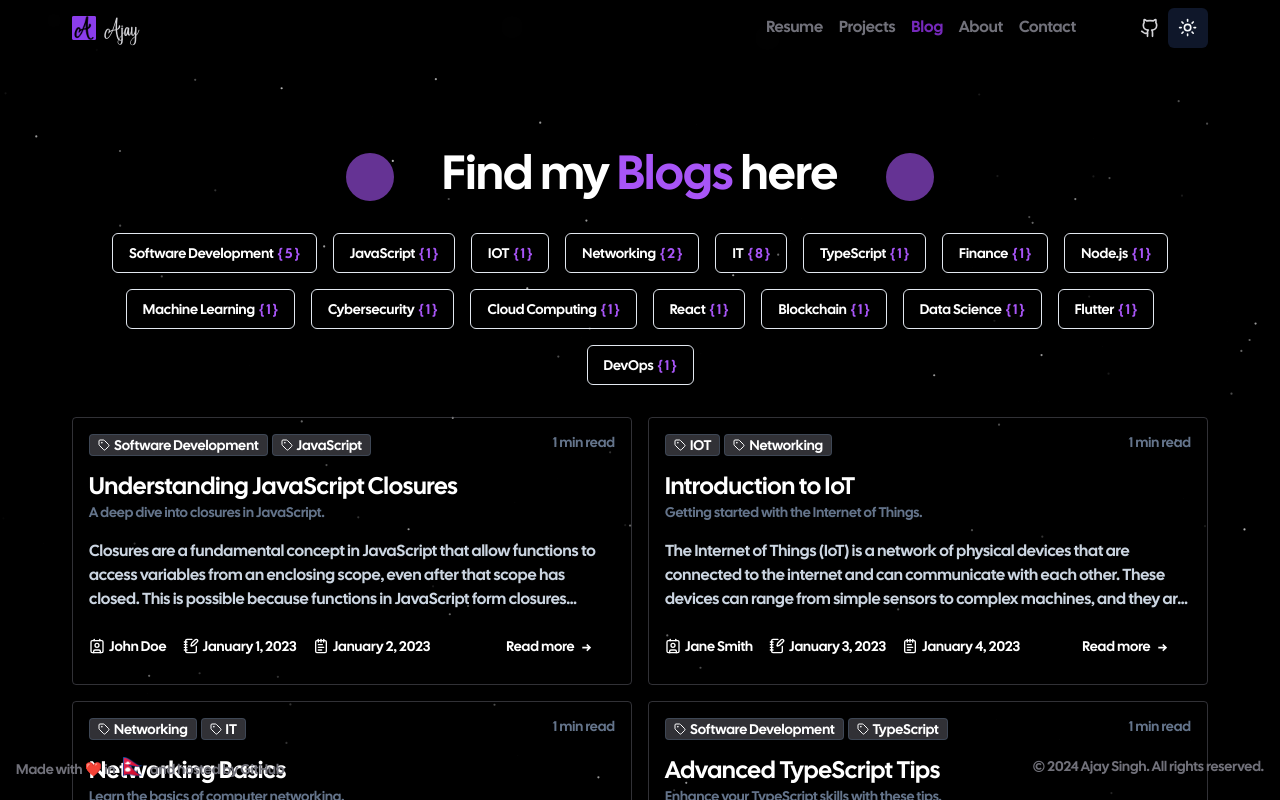
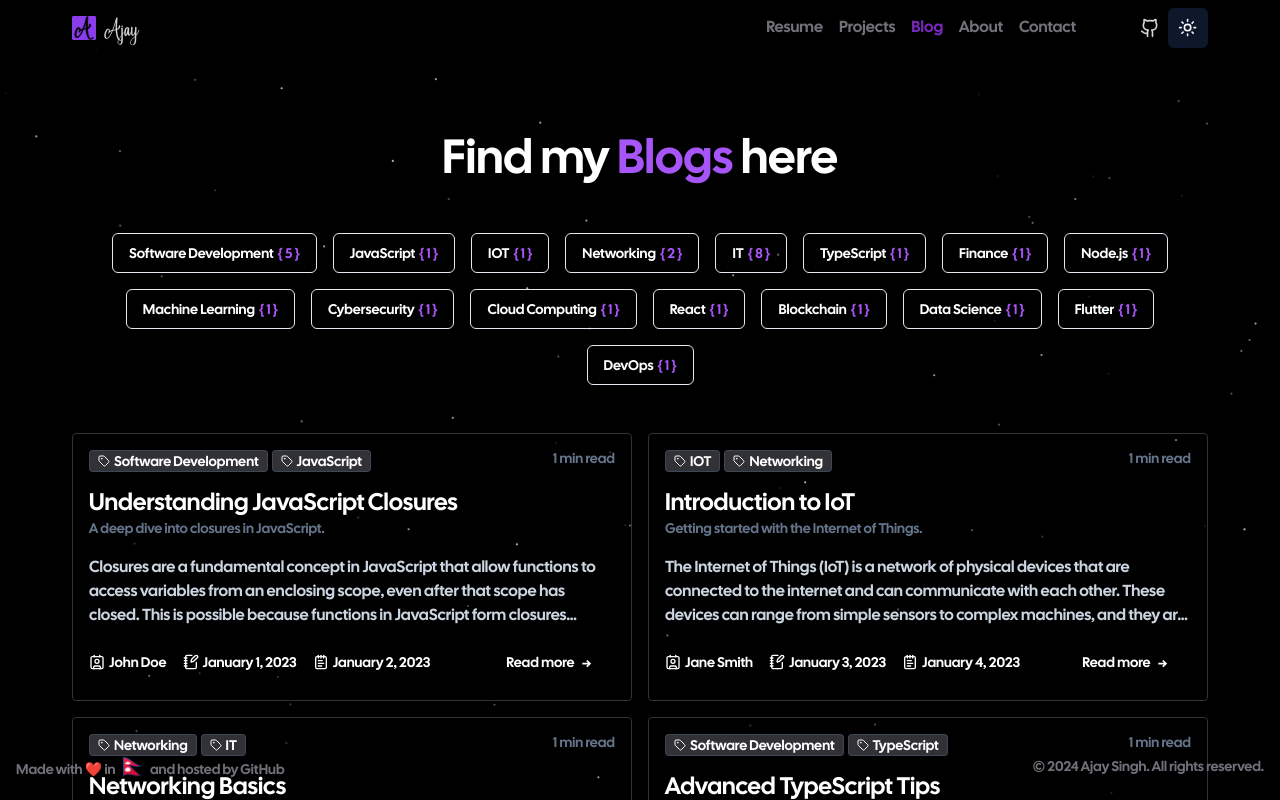
Before and after one commit to ajaysinghnp/portfolio-blog-theme, a Next.js app: page /blog in a window 1280 px wide. Shown: the top 800 px of the page. Built offline with nearby package versions, Linux system fonts and the light colour scheme; what tailwindcss-debug-screens would draw is missing.

Commit message:
gap of blog page adjusted

```diff
--- a/app/blog/page.tsx
+++ b/app/blog/page.tsx
@@ -5,10 +5,9 @@ import { Circle } from "@/components/circle"
 
 const BlogPage = () => {
   return (
-    <main className="mt-24 flex flex-1 flex-col gap-8 justify-center items-center">
+    <main className="mt-20 flex flex-1 flex-col gap-12 justify-center items-center">
       {/* heading */}
-      <div className="flex gap-12 justify-center items-center">
-        <Circle />
+      <div className="flex justify-center items-center">
         <h1 className="text-5xl">
           Find my
           <span className="text-purple-500 px-2">
@@ -16,7 +15,6 @@ const BlogPage = () => {
           </span>
           here
         </h1>
-        <Circle />
       </div>
       {/* Tags */}
       <TagsSection />
```
